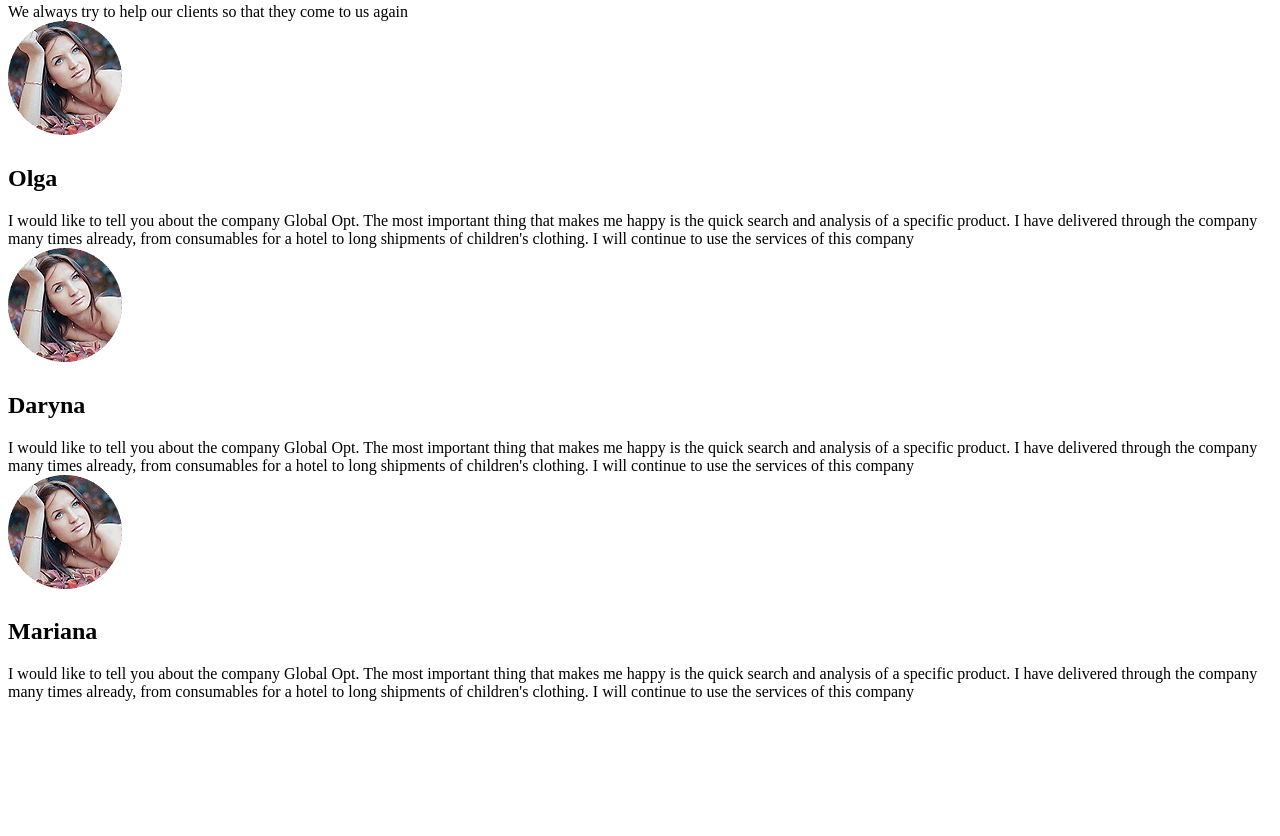
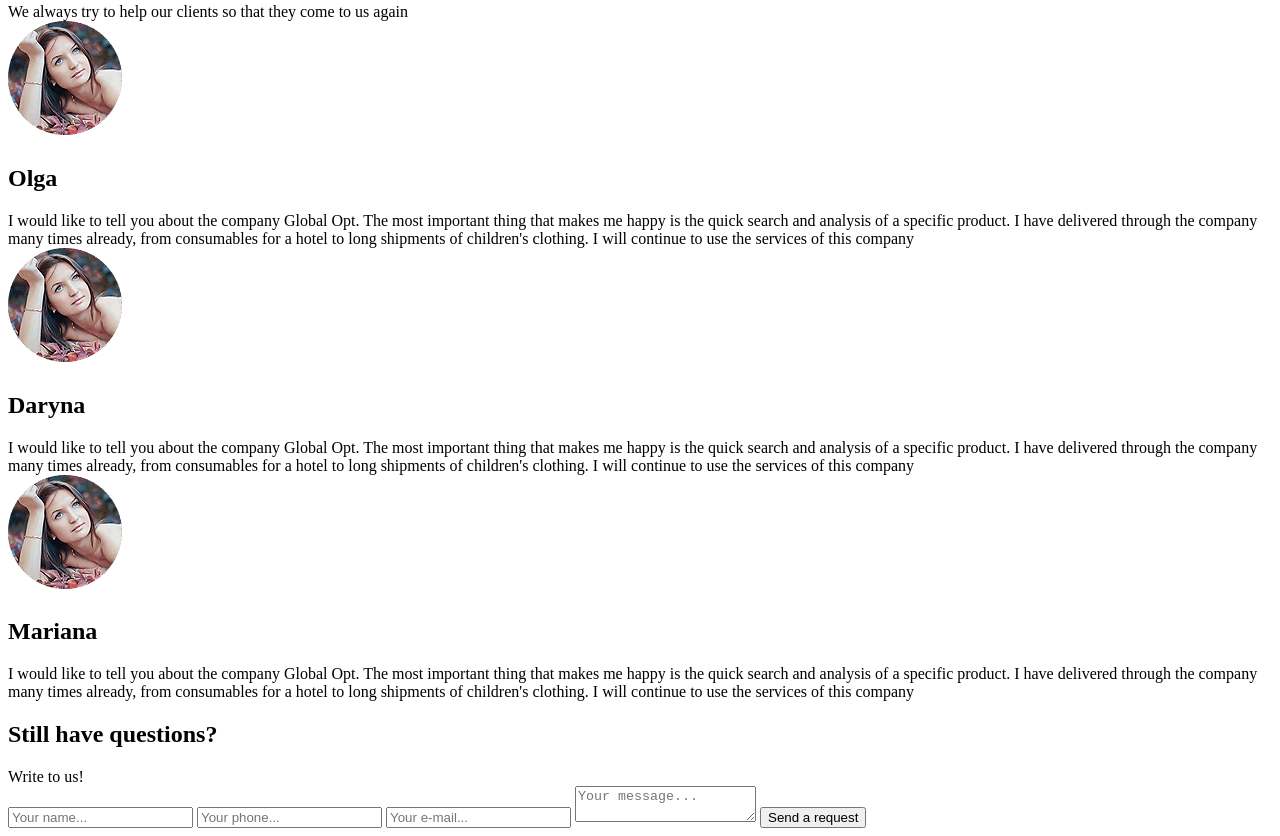
Before and after one commit to Voitsikhovska/glopt-project, a website built with webpack: page src/index.html in a window 1280 px wide. Shown: the part 5692-6528 px from the top of the page. Before the commit the page ends 6401 px from the top, so only its background shows below. Built offline with nearby package versions, Linux system fonts and the light colour scheme; files whose address does not match are found by name.

Commit message:
creation of html structure to section "application" and add form

```diff
--- a/src/index.html
+++ b/src/index.html
@@ -380,6 +380,26 @@
       </div>
   </div></div>
 </section>
+<section class="application">
+  <div class="container">
+    <div class="application_item">
+      <div class="application_head"><h1>Still have questions?</h1>Write to us!</div>
+      <div class="application_forms">
+
+
+        <form id="application-form" class="feed-form" action="#">
+          <label>
+            <input name="name" required placeholder="Your name..." type="text" />
+            <input name="phone" required placeholder="Your phone..." />
+            <input name="email" required placeholder="Your e-mail..." type="email" />
+            <textarea name="text" id="text" placeholder="Your message..."></textarea>
+            <button class="btn btn_submit">Send a request</button>
+          </label>
+        </form>
+      </div>
+    </div>
+  </div>
+</section>
 <script
   type="text/javascript"
   src="//code.jquery.com/jquery-1.11.0.min.js"
```
Also changed, not shown: src/img/application_bg.jpg (added).
